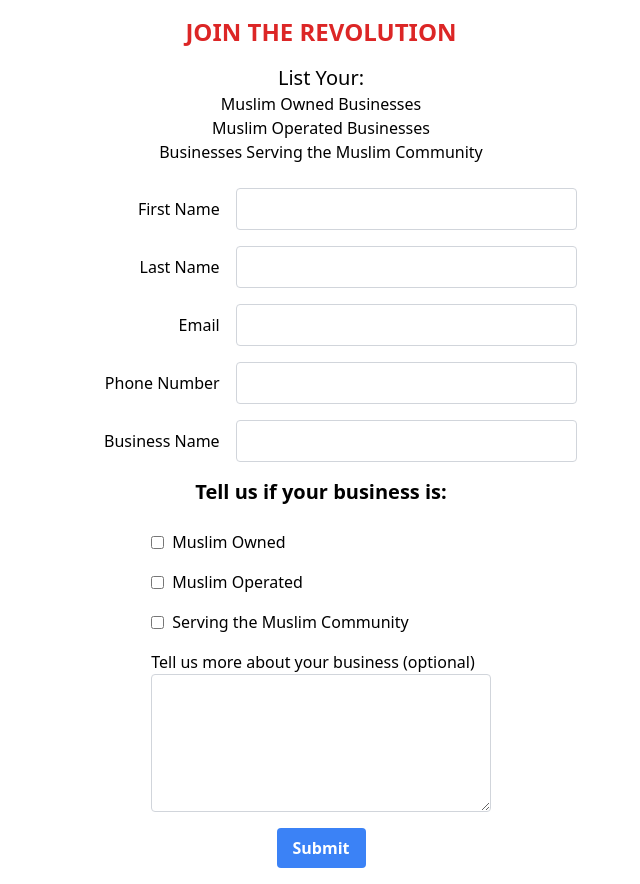
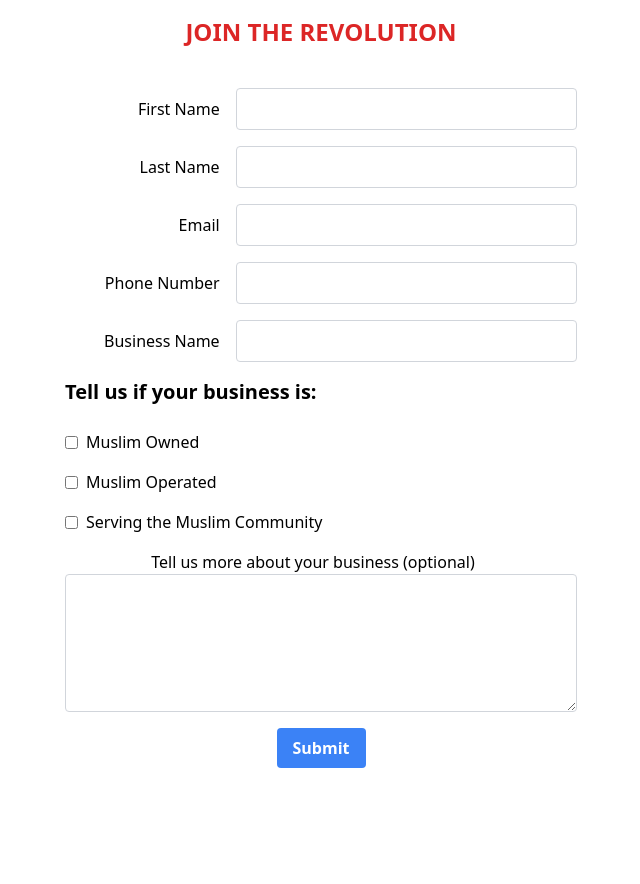
Before and after one commit to blueswizzle/app-submission-form, a Next.js app: page / in a window 1280 px wide. Shown: the whole page, without its empty margins (319-959 px from the left). After the commit the page ends 800 px from the top, so only its background shows below. Built offline with nearby package versions, Linux system fonts and the light colour scheme.

Commit message:
Finished adding a listing form and backend code for it

```diff
--- a/app/Components/ListingForm.jsx
+++ b/app/Components/ListingForm.jsx
@@ -1,15 +1,74 @@
-import React from 'react';
+'use client';
+import React, { useState } from 'react';
 
 const ListingForm = () => {
+    const [formData, setFormData] = useState({
+        firstName: '',
+        lastName: '',
+        email: '',
+        phoneNumber: '',
+        businessName: '',
+        muslimOwned: false,
+        muslimOperated: false,
+        servingMuslimCommunity: false,
+        additionalInfo: '',
+    });
+
+    const handleChange = (e) => {
+        const { name, value, type, checked } = e.target;
+        setFormData((prevData) => ({
+            ...prevData,
+            [name]: type === 'checkbox' ? checked : value,
+        }));
+    };
+
+    const handleSubmit = async (e) => {
+        e.preventDefault();
+
+        try {
+            const res = await fetch('/api/listing', {
+                method: 'POST',
+                headers: {
+                    'Content-Type': 'application/json',
+                },
+                body: JSON.stringify(formData),
+            });
+
+
+
+            const responseData = await res.json();
+            if (responseData.error) {
+                alert(responseData.error)
+            } else {
+                console.log(responseData)
+                alert(responseData.message)
+            }
+
+
+            setFormData({
+                firstName: '',
+                lastName: '',
+                email: '',
+                phoneNumber: '',
+                businessName: '',
+                muslimOwned: false,
+                muslimOperated: false,
+                servingMuslimCommunity: false,
+                additionalInfo: '',
+            });
+        } catch (error) {
+            console.error('Error submitting form:', error);
+        }
+    };
+
+
+
     return (
         <div className="flex flex-col items-center p-4">
             <h1 className="text-red-600 font-bold text-2xl mb-4">JOIN THE REVOLUTION</h1>
-            <h2 className="text-xl">List Your:</h2>
-            <p>Muslim Owned Businesses</p>
-            <p>Muslim Operated Businesses</p>
-            <p>Businesses Serving the Muslim Community</p>
+            <form className="mt-6 w-full max-w-lg" onSubmit={handleSubmit}>
+                {/* Personal Information Section */}
 
-            <form className="mt-6 w-full max-w-lg">
                 <div className="flex items-center mb-4">
                     <label
                         htmlFor="firstName"
@@ -22,6 +81,9 @@ const ListingForm = () => {
                         name="firstName"
                         id="firstName"
                         className="w-2/3 border border-gray-300 rounded p-2"
+                        value={formData.firstName}
+                        onChange={handleChange}
+                        required
                     />
                 </div>
                 <div className="flex items-center mb-4">
@@ -36,6 +98,9 @@ const ListingForm = () => {
                         name="lastName"
                         id="lastName"
                         className="w-2/3 border border-gray-300 rounded p-2"
+                        value={formData.lastName}
+                        onChange={handleChange}
+                        required
                     />
                 </div>
                 <div className="flex items-center mb-4">
@@ -50,6 +115,9 @@ const ListingForm = () => {
                         name="email"
                         id="email"
                         className="w-2/3 border border-gray-300 rounded p-2"
+                        value={formData.email}
+                        onChange={handleChange}
+                        required
                     />
                 </div>
                 <div className="flex items-center mb-4">
@@ -64,8 +132,14 @@ const ListingForm = () => {
                         name="phoneNumber"
                         id="phoneNumber"
                         className="w-2/3 border border-gray-300 rounded p-2"
+                        value={formData.phoneNumber}
+                        onChange={handleChange}
+                        required
                     />
                 </div>
+
+                {/* Business Information Section */}
+
                 <div className="flex items-center mb-4">
                     <label
                         htmlFor="businessName"
@@ -78,91 +152,85 @@ const ListingForm = () => {
                         name="businessName"
                         id="businessName"
                         className="w-2/3 border border-gray-300 rounded p-2"
+                        value={formData.businessName}
+                        onChange={handleChange}
+                        required
                     />
                 </div>
 
-            </form>
-
-            <h1 className='font-bold text-xl'>Tell us if your business is:</h1>
-
-            <div>
-                <form className="mt-6 w-full max-w-lg">
-                    <div className="flex items-center mb-4 ">
-
+                {/* Business Type Section */}
+                <h1 className="font-bold text-xl mb-4">Tell us if your business is:</h1>
+                <div className="mt-6">
+                    <div className="flex items-center mb-4">
                         <input
-                            type='checkbox'
-                            name="muslim-owned-check"
-                            id="muslim-owned-check"
-                            className=" border border-gray-300 rounded mr-2"
+                            type="checkbox"
+                            name="muslimOwned"
+                            id="muslimOwned"
+                            className="border border-gray-300 rounded mr-2"
+                            checked={formData.muslimOwned}
+                            onChange={handleChange}
                         />
                         <label
-                            htmlFor="muslim-owned-check"
-                            className="text-right pr-4 font-medium"
+                            htmlFor="muslimOwned"
+                            className="font-medium"
                         >
                             Muslim Owned
                         </label>
-
                     </div>
-
                     <div className="flex items-center mb-4">
-
                         <input
-                            type='checkbox'
-                            name="muslim-operated-check"
-                            id="muslim-operated-check"
-                            className=" border border-gray-300 rounded mr-2"
+                            type="checkbox"
+                            name="muslimOperated"
+                            id="muslimOperated"
+                            className="border border-gray-300 rounded mr-2"
+                            checked={formData.muslimOperated}
+                            onChange={handleChange}
                         />
                         <label
-                            htmlFor="muslim-operated-check"
-                            className="text-right pr-4 font-medium"
+                            htmlFor="muslimOperated"
+                            className="font-medium"
                         >
                             Muslim Operated
                         </label>
                     </div>
-
                     <div className="flex items-center mb-4">
-
                         <input
-                            type='checkbox'
-                            name="serving-muslim-check"
-                            id="serving-muslim-check"
-                            className=" border border-gray-300 rounded mr-2"
+                            type="checkbox"
+                            name="servingMuslimCommunity"
+                            id="servingMuslimCommunity"
+                            className="border border-gray-300 rounded mr-2"
+                            checked={formData.servingMuslimCommunity}
+                            onChange={handleChange}
                         />
                         <label
-                            htmlFor="serving-muslim-check"
-                            className="text-right pr-4 font-medium"
+                            htmlFor="servingMuslimCommunity"
+                            className="font-medium"
                         >
                             Serving the Muslim Community
                         </label>
                     </div>
+                </div>
+
+                {/* Additional Information Section */}
 
                 <div className="flex flex-col items-center mb-4">
-
                     <label
-                            htmlFor="tell-us-more"
+                        htmlFor="additionalInfo"
                         className="text-right pr-4 font-medium"
                     >
                         Tell us more about your business (optional)
                     </label>
                     <textarea
-                            id="tell-us-more"
-                            name="tell-us-more"
+                        id="additionalInfo"
+                        name="additionalInfo"
                         rows="5"
                         className="w-full max-w-lg border border-gray-300 rounded p-2"
-
+                        value={formData.additionalInfo}
+                        onChange={handleChange}
                     ></textarea>
                 </div>
 
-                </form>
-
-            </div>
-
-
-
-
-
-
-
+                {/* Submit Button */}
                 <div className="flex justify-center">
                     <button
                         type="submit"
@@ -171,6 +239,7 @@ const ListingForm = () => {
                         Submit
                     </button>
                 </div>
+            </form>
         </div>
     );
 };
--- /dev/null
+++ b/app/api/listing/route.js
@@ -0,0 +1,59 @@
+import { NextResponse } from "next/server";
+import db from '../../db';
+
+export async function POST(request) {
+    try {
+        const listing = await request.json();
+
+
+        const {
+            firstName,
+            lastName,
+            email,
+            phoneNumber,
+            businessName,
+            muslimOwned,
+            muslimOperated,
+            servingMuslimCommunity,
+            additionalInfo,
+        } = listing;
+
+
+        if (
+            !firstName ||
+            !lastName ||
+            !email ||
+            !phoneNumber ||
+            !businessName ||
+            muslimOwned === undefined ||
+            muslimOperated === undefined ||
+            servingMuslimCommunity === undefined
+
+        ) {
+            console.log('Missing required information!')
+            return NextResponse.json(
+                { error: "All fields are required. Please fill in missing values." },
+                { status: 400 }
+            );
+        }
+
+
+        console.log("Valid data:", listing);
+
+
+        const { data, error } = await db
+            .from('listing')
+            .insert([
+                { first_name: firstName, last_name: lastName, email: email, phone_number: phoneNumber, business_name: businessName, muslim_owned: muslimOwned, muslim_operated: muslimOperated, serving_muslim_community: servingMuslimCommunity, additional_info: additionalInfo },
+            ])
+            .select()
+
+        console.log(data)
+        console.log(error)
+
+        return NextResponse.json({ message: "Listing submitted successfully!" });
+    } catch (error) {
+        console.error("Error processing request:", error);
+        return NextResponse.json({ error: "Internal server error" }, { status: 500 });
+    }
+}
```
Lines whose indentation alone changed are shown as unchanged.
